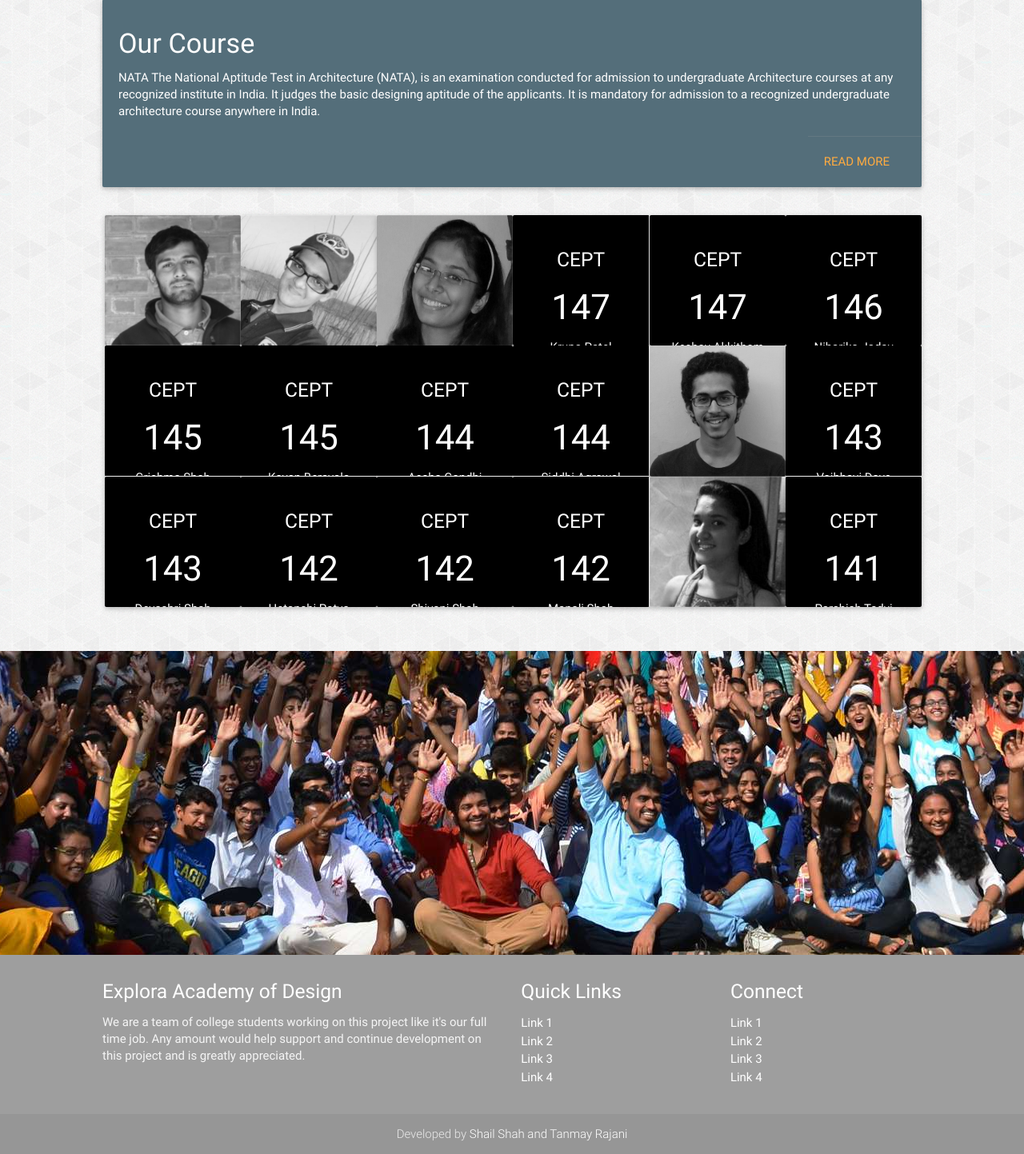
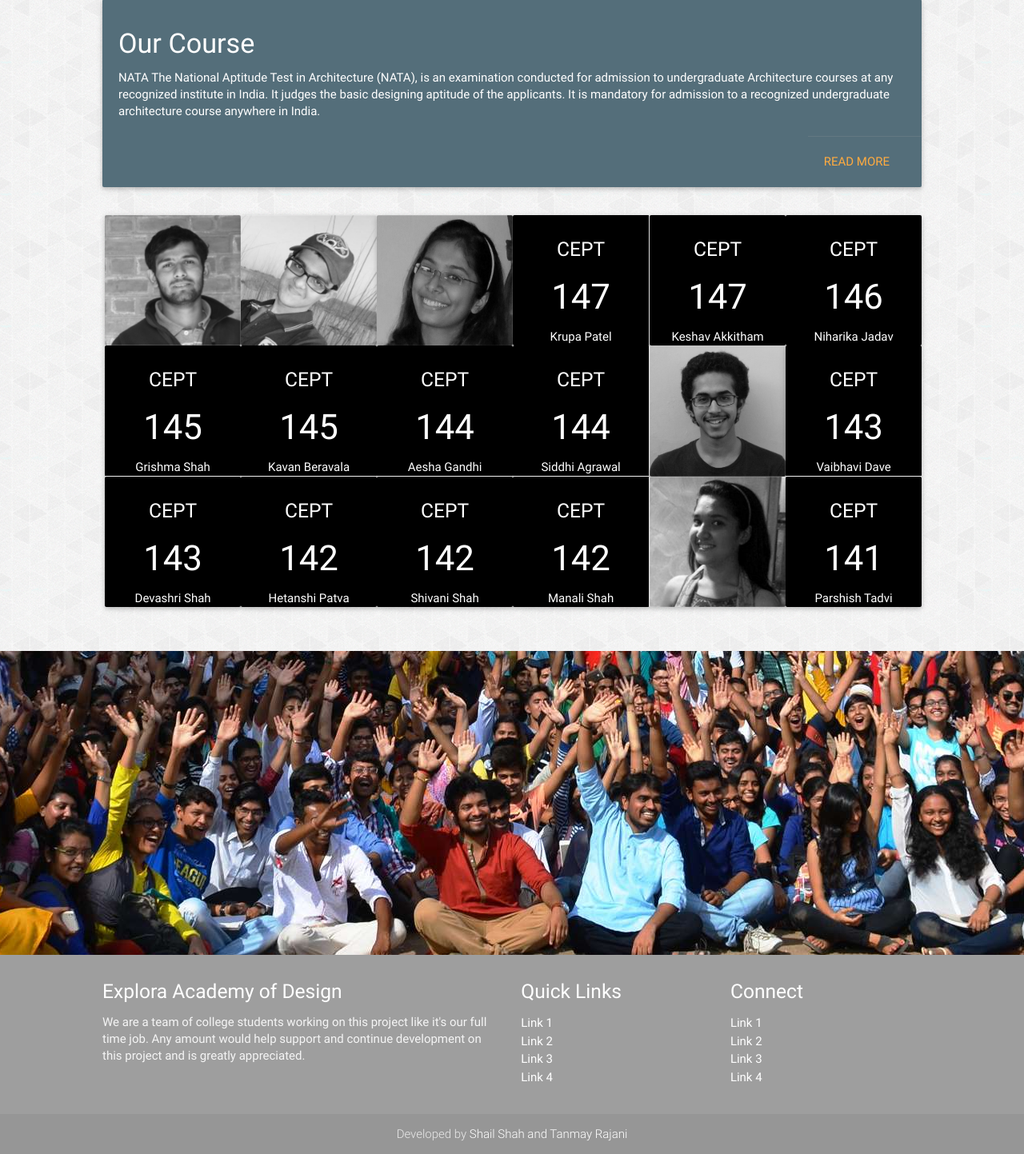
Before and after one commit to shailshah9/Explora.in, a PHP site: page / in a window 1280 px wide. Shown: the part 926-2369 px from the top of the page at 80% size. Run offline with PHP 8.4, Linux system fonts and the light colour scheme.

Commit message:
index page images changes

```diff
--- a/css/demo.css
+++ b/css/demo.css
@@ -62,7 +62,7 @@
   right: 0;
   bottom: 0;
   left: 0;
-  margin-top: 30px;
+  margin-top: 10%;
   height: 40px;
   color: #fff;
   line-height: 20px;
--- a/css/style.css
+++ b/css/style.css
@@ -7,6 +7,9 @@
 .hello ul li{
 
   max-height: 400px
+}
+.dropdown-content li > a, .dropdown-content li > span {
+  color: grey
 }
 
 body{
--- a/js/init.js
+++ b/js/init.js
@@ -2,7 +2,7 @@
   $(function(){
     $('.button-collapse').sideNav();
 	$('.hey').slider({height:500});
-	$('.hello').slider({height:400, indicators:false});
+	$('.hello').slider({height:400, indicators:false,interval:8000});
 
 	$('.modal-trigger').leanModal({
 	      dismissible: true,
@@ -12,6 +12,9 @@
     	}
   	);
   });
+  $('span.headername').click(function () {
+  	window.location.href='index.html';
+  })
  $('.parallax').parallax();
  $('select').material_select();
  $('.coursemodal').click(function () {
```
